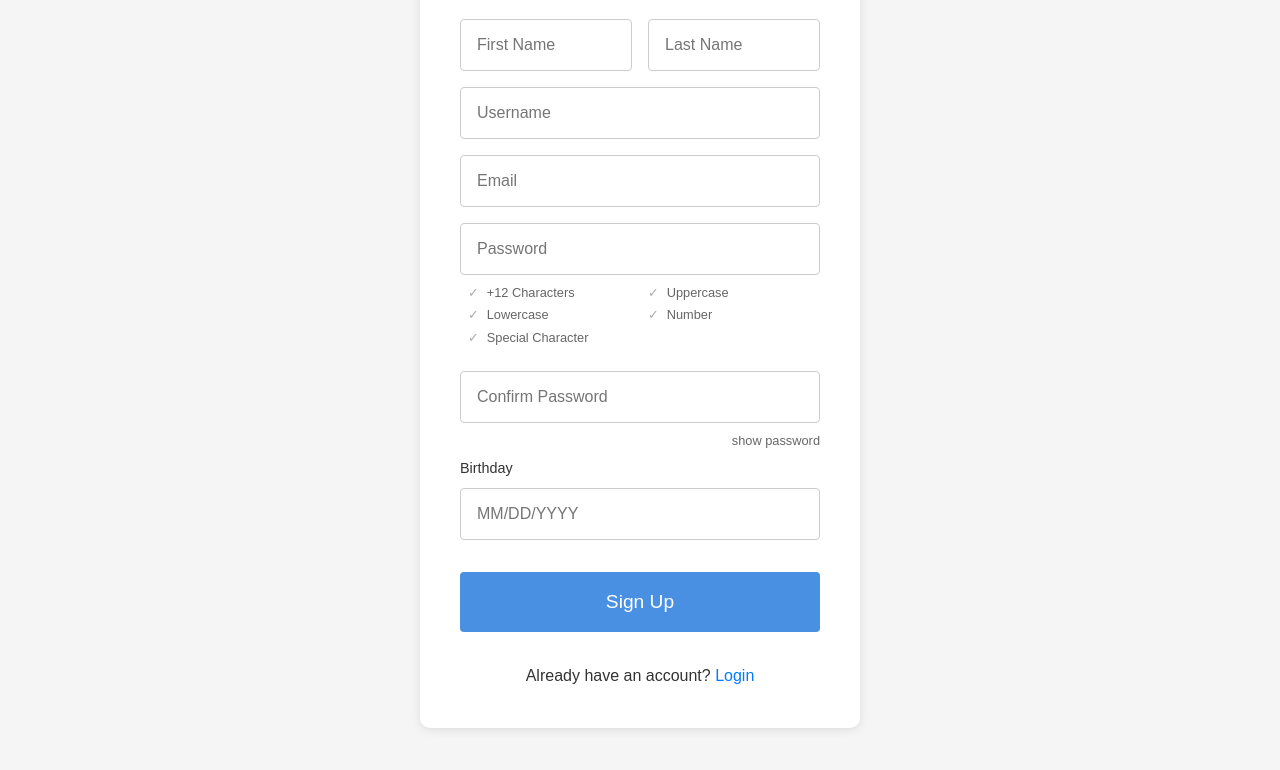
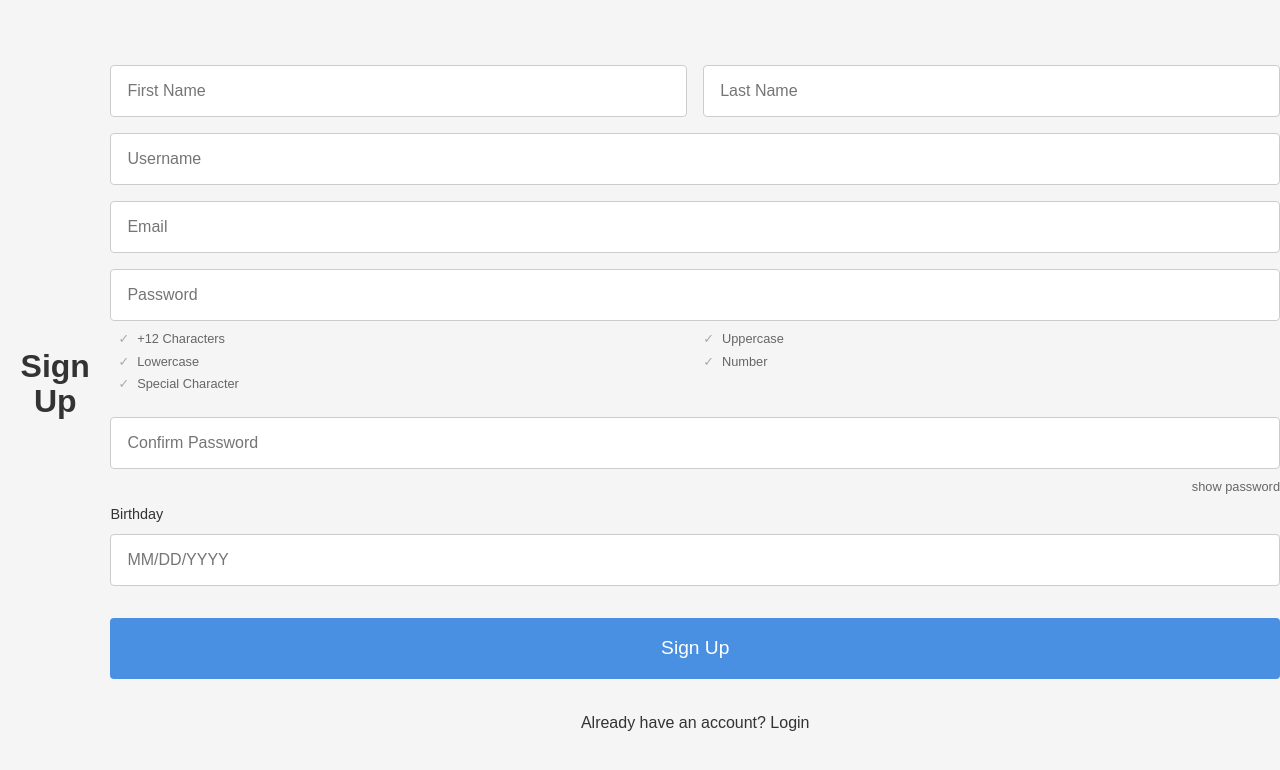
Before and after one commit to ConsolesUnrated/user-auth-project, a React (Vite) app in the folder frontend/: page /signup in a window 1280 px wide. Shown: the top 770 px of the page. Built offline with nearby package versions, Linux system fonts and the light colour scheme.

Commit message:
fix: removing unauthorized routing from sign up worflow pages

```diff
--- a/frontend/src/pages/Sign-up/ConfirmEmailPage.jsx
+++ b/frontend/src/pages/Sign-up/ConfirmEmailPage.jsx
@@ -1,8 +1,9 @@
 import React from 'react';
-import { useNavigate } from 'react-router-dom';
 
 const ConfirmEmailPage = () => {
-  const navigate = useNavigate();
+  const handleReturnToLogin = () => {
+    // Handle return to login logic here
+  };
 
   return (
     <div style={styles.container}>
@@ -22,7 +23,7 @@ const ConfirmEmailPage = () => {
         </p>
         <button
           style={styles.button}
-          onClick={() => navigate('/confirmation')}
+          onClick={handleReturnToLogin}
         >
           Return to Login
         </button>
--- a/frontend/src/pages/Sign-up/SecurityQuestionsPageSignup.jsx
+++ b/frontend/src/pages/Sign-up/SecurityQuestionsPageSignup.jsx
@@ -1,8 +1,6 @@
 import React, { useState } from 'react';
-import { useNavigate } from 'react-router-dom';
 
 const SecurityQuestionsPageSignup = () => {
-  const navigate = useNavigate();
   const [selectedQuestions, setSelectedQuestions] = useState(['', '', '']);
 
   const handleQuestionChange = (index, questionId) => {
@@ -13,7 +11,7 @@ const SecurityQuestionsPageSignup = () => {
 
   const handleSubmit = (e) => {
     e.preventDefault();
-    navigate('/confirm-email');  // Navigate to confirm email page after verification
+    // Handle security questions submission logic here
   };
 
   return (
--- a/frontend/src/pages/Sign-up/Signup.jsx
+++ b/frontend/src/pages/Sign-up/Signup.jsx
@@ -1,8 +1,6 @@
 import React, { useState } from 'react';
-import { useNavigate, Link } from 'react-router-dom';
 
 const Signup = () => {
-  const navigate = useNavigate();
   const [password, setPassword] = useState('');
   const [showPasswords, setShowPasswords] = useState(false);
 
@@ -16,7 +14,7 @@ const Signup = () => {
 
   const handleSubmit = (e) => {
     e.preventDefault();
-    navigate('/security-questions-signup');
+    // Handle signup logic here
   };
 
   const handleShowPassword = (e) => {
@@ -30,7 +28,6 @@ const Signup = () => {
 
   return (
     <div style={styles.container}>
-      <div style={styles.formWrapper}>
       <h1 style={styles.title}>Sign Up</h1>
       <form style={styles.form} onSubmit={handleSubmit}>
         <div style={styles.nameContainer}>
@@ -115,10 +112,9 @@ const Signup = () => {
           Sign Up
         </button>
         <p style={styles.loginText}>
-            Already have an account? <Link to="/login" style={styles.loginLink}>Login</Link>
+          Already have an account? Login
         </p>
       </form>
-      </div>
     </div>
   );
 };
```
Lines whose indentation alone changed are shown as unchanged.
